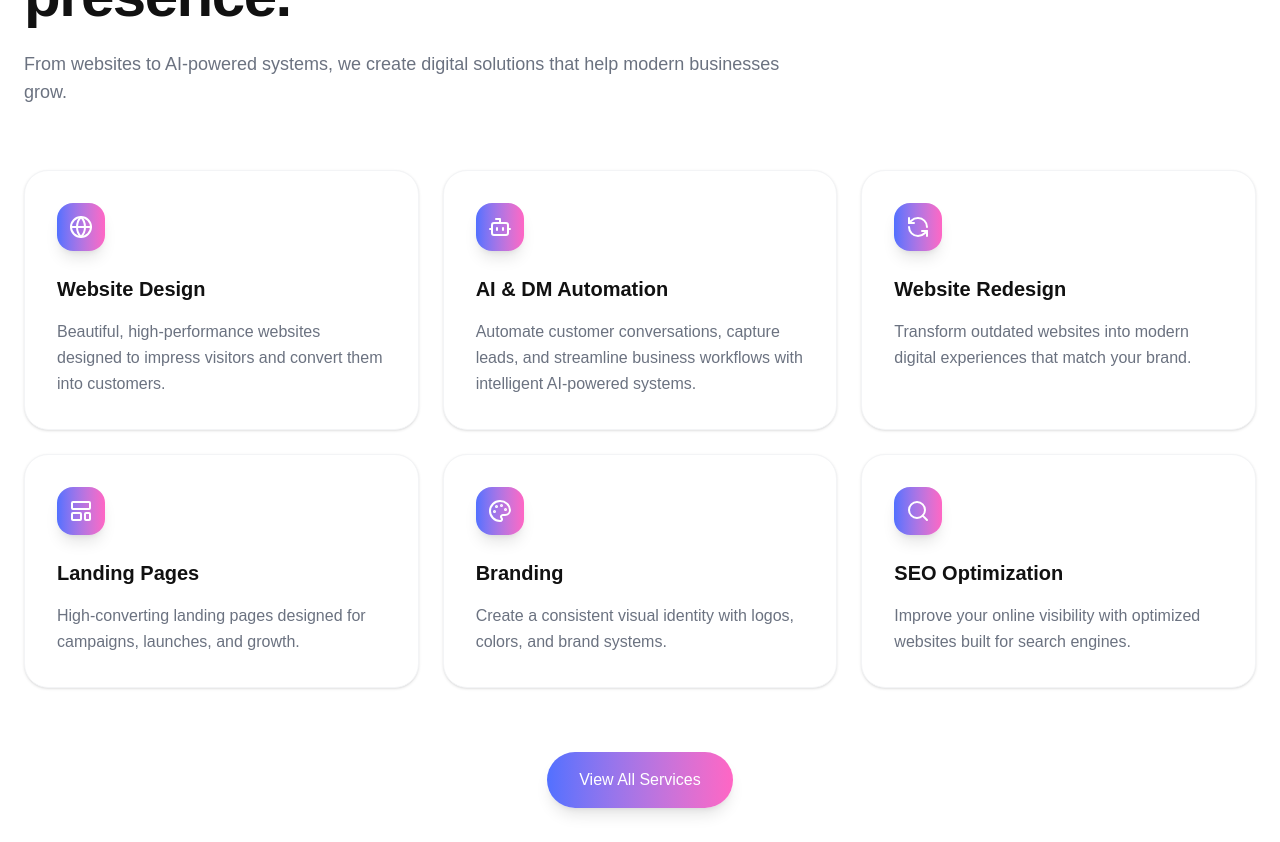
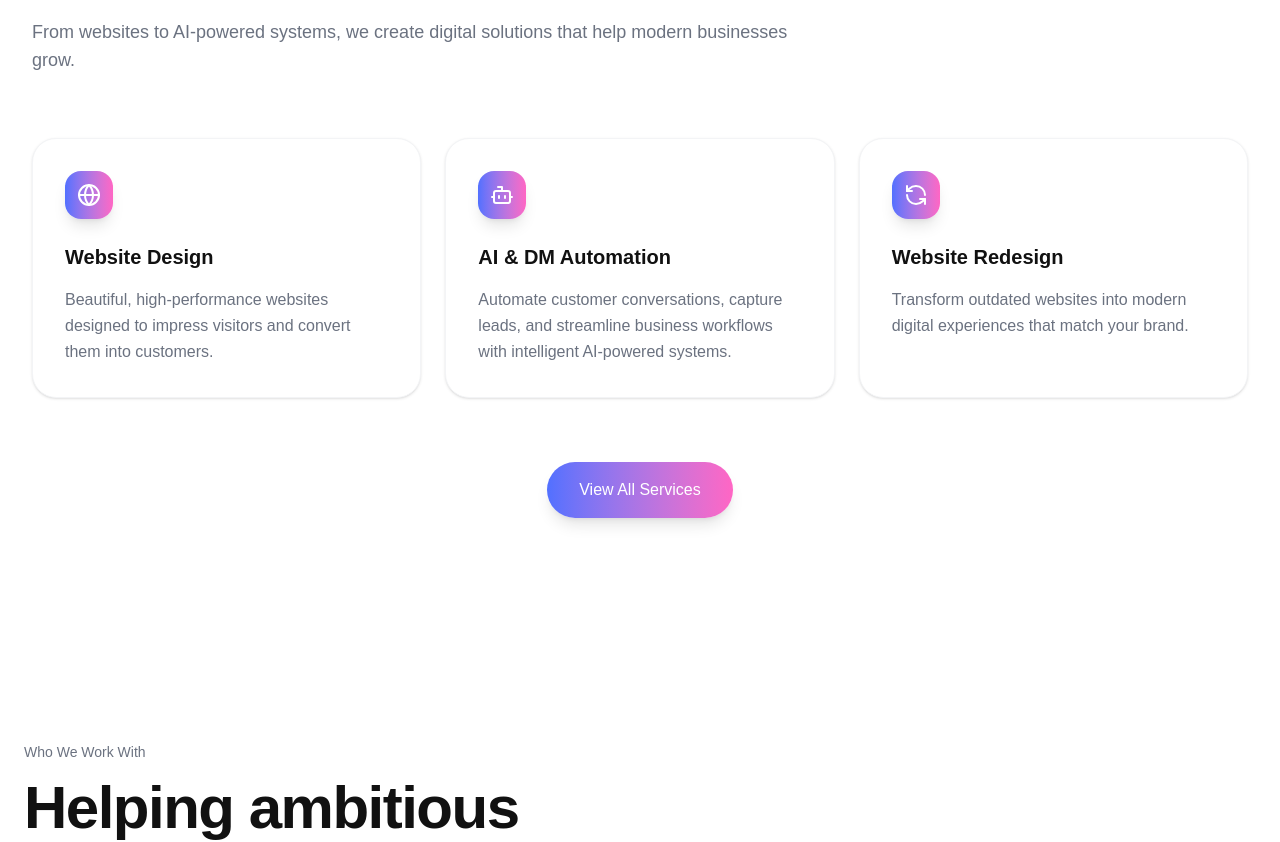
Before and after one commit to gavindes15-bot/gositez-website, a Next.js app: page / in a window 1280 px wide. Shown: the part 1340-2182 px from the top of the page. Built offline with nearby package versions, Linux system fonts and the light colour scheme.

Commit message:
Updated website animations

```diff
--- a/components/Hero.tsx
+++ b/components/Hero.tsx
@@ -54,14 +54,14 @@ export default function Hero() {
           className="mt-10 flex flex-col gap-4 sm:flex-row"
         >
           <a
-            href="#contact"
+            href="/contact"
             className="rounded-full bg-gradient-to-r from-[#5170FF] to-[#FF66C4] px-8 py-4 text-center font-medium text-white shadow-lg transition hover:scale-105"
           >
             Start a Project
           </a>
 
           <a
-            href="#portfolio"
+            href="/portfolio"
             className="rounded-full border border-gray-200 px-8 py-4 text-center font-medium text-[#111111] transition hover:bg-gray-50"
           >
             View Work
--- a/components/Services.tsx
+++ b/components/Services.tsx
@@ -1,14 +1,7 @@
 "use client";
 
 import { motion } from "framer-motion";
-import {
-  Globe,
-  Bot,
-  RefreshCcw,
-  LayoutTemplate,
-  Palette,
-  Search,
-} from "lucide-react";
+import { Globe, Bot, RefreshCcw } from "lucide-react";
 
 const services = [
   {
@@ -29,31 +22,13 @@ const services = [
       "Transform outdated websites into modern digital experiences that match your brand.",
     icon: RefreshCcw,
   },
-  {
-    title: "Landing Pages",
-    description:
-      "High-converting landing pages designed for campaigns, launches, and growth.",
-    icon: LayoutTemplate,
-  },
-  {
-    title: "Branding",
-    description:
-      "Create a consistent visual identity with logos, colors, and brand systems.",
-    icon: Palette,
-  },
-  {
-    title: "SEO Optimization",
-    description:
-      "Improve your online visibility with optimized websites built for search engines.",
-    icon: Search,
-  },
 ];
 
 function Services() {
   return (
-    <section id="services" className="bg-white px-6 py-32">
-      <div className="mx-auto max-w-7xl">
-
+    <section className="py-20 sm:py-24">
+      <div className="mx-auto max-w-7xl px-6 lg:px-8">
+        {/* Heading */}
         <motion.div
           initial={{ opacity: 0, y: 30 }}
           whileInView={{ opacity: 1, y: 0 }}
@@ -75,7 +50,8 @@ function Services() {
           </p>
         </motion.div>
 
-        <div className="mt-16 grid gap-6 md:grid-cols-2 lg:grid-cols-3">
+        {/* Services */}
+        <div className="mt-16 grid gap-6 md:grid-cols-3">
           {services.map((service, index) => {
             const Icon = service.icon;
 
@@ -108,6 +84,7 @@ function Services() {
           })}
         </div>
 
+        {/* Button */}
         <div className="mt-16 flex justify-center">
           <a
             href="/services"
@@ -116,7 +93,6 @@ function Services() {
             View All Services
           </a>
         </div>
-
       </div>
     </section>
   );
```
